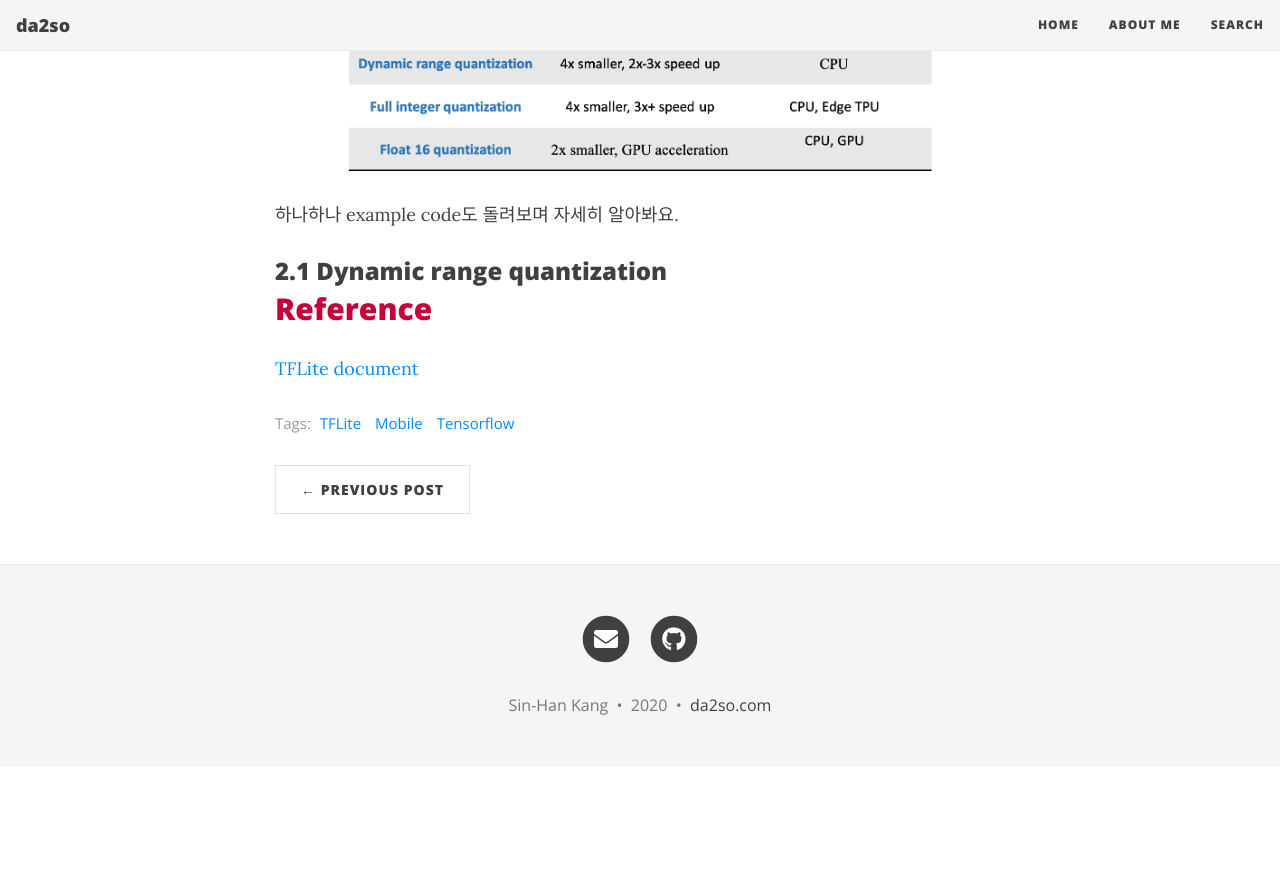
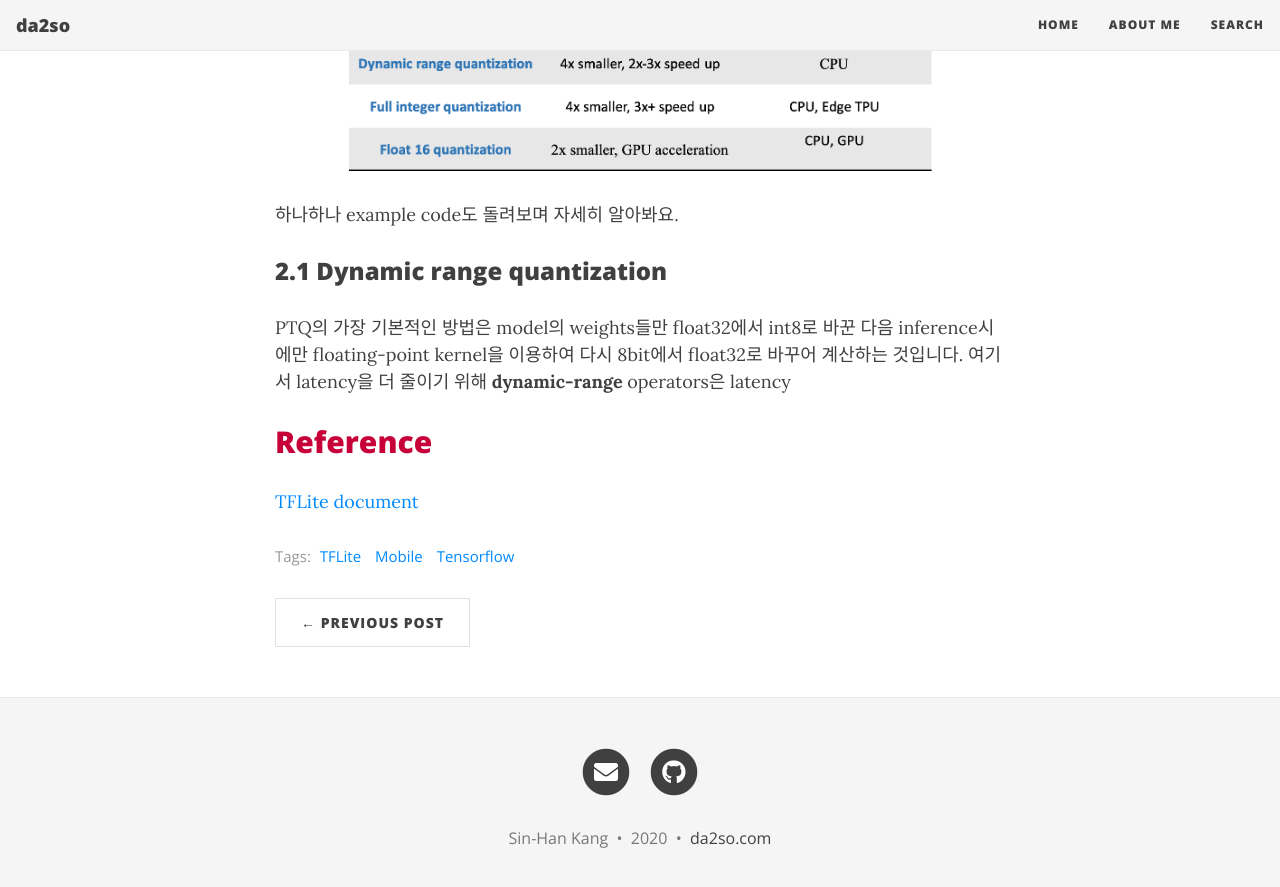
Before and after one commit to da2so/da2so.github.io, a Jekyll site: the page built from _posts/2020-12-27-Master_TFlite3.md, in a window 1280 px wide and 900 px high, scrolled down 2323 px. Shown: the top 887 px of the window. Built offline with Jekyll 4.4.1, drawn with Linux system fonts in a browser that asks for light colours; nearby versions of some CDN libraries; before the commit the page ends 3090 px from its top, so only the background shows below that.

Commit message:
Update files

```diff
--- a/_posts/2020-12-27-Master_TFlite3.md
+++ b/_posts/2020-12-27-Master_TFlite3.md
@@ -64,7 +64,8 @@ PTQ방법론에서는 위의 표와 같이 3가지의 option과 그에 대한
 
 ### 2.1 Dynamic range quantization
 
-
+PTQ의 가장 기본적인 방법은 model의 weights들만 float32에서 int8로 바꾼 다음 inference시에만 floating-point kernel을 이용하여 다시 8bit에서 float32로 바꾸어 계산하는 것입니다.
+여기서 latency을 더 줄이기 위해 **dynamic-range** operators은 latency
 
 
 
```
Also changed, not shown: _posts/2020-12-23-Master_TFlite.md (+1 -1 lines).
